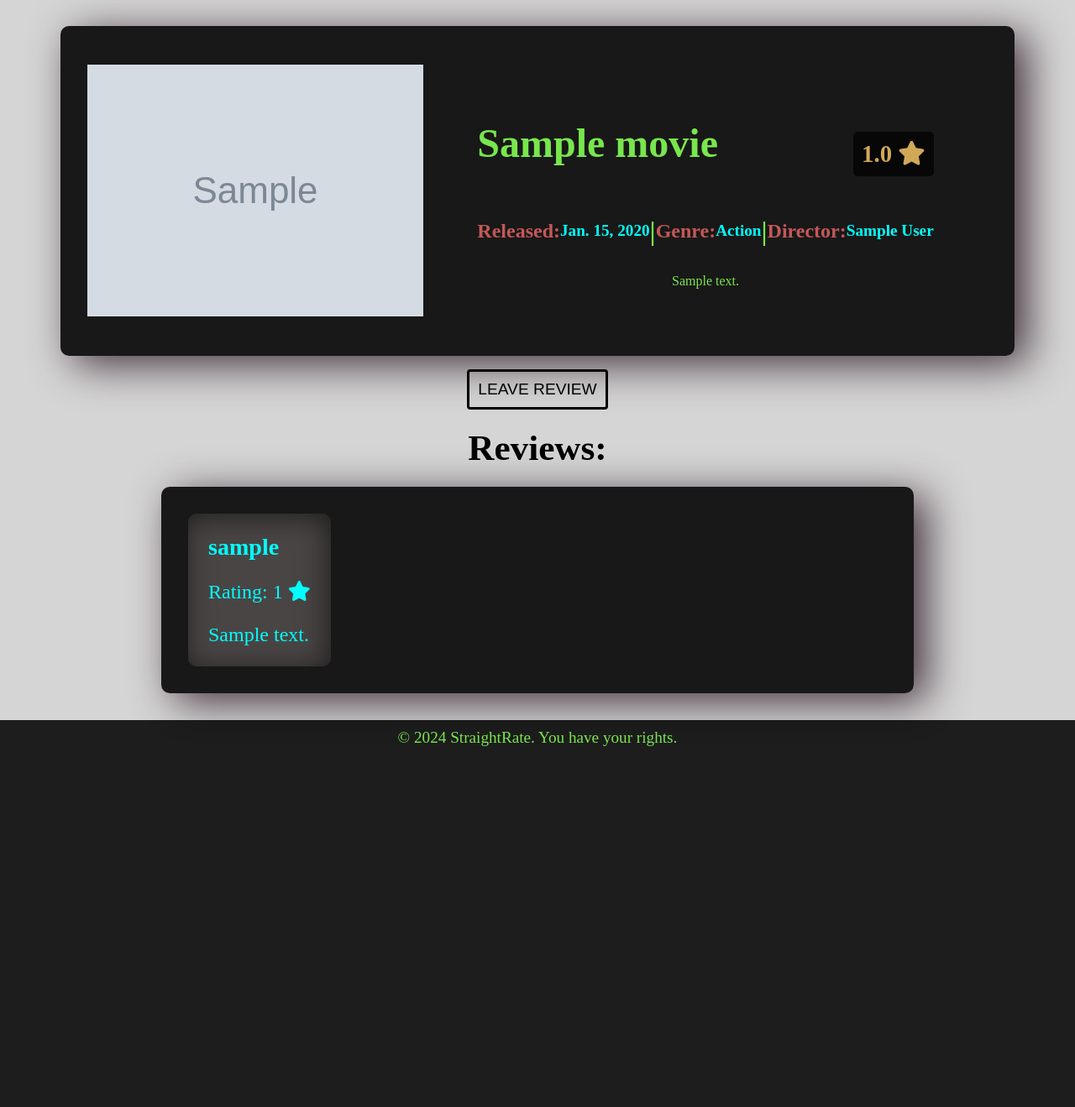
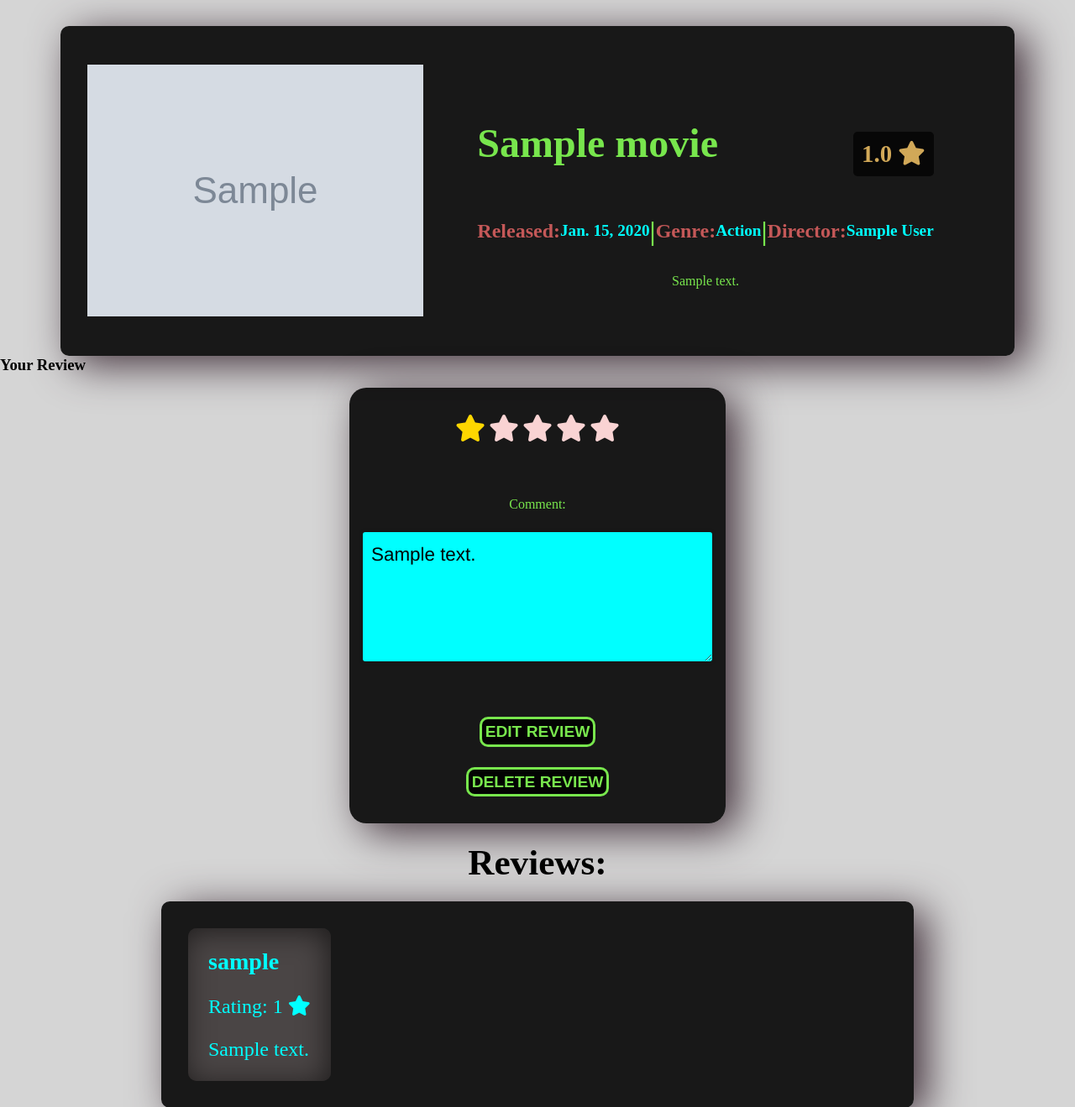
Before and after one commit to lefcho/StraightRate, a Django app: page /1/details-movie/ in a window 1280 px wide. Shown: the part 171-1490 px from the top of the page at 84% size. Before the commit the page ends 1060 px from the top, so only its background shows below. Run offline with Django 5.2, Linux system fonts and the light colour scheme; a user stored in the database is signed in; tables that the repository leaves empty hold one stand-in row (values such as "Sample post"); grey boxes marked "Sample" are stand-in pictures; some libraries are stand-ins or nearby versions.

Commit message:
working on editing and deleting reviews

```diff
--- a/StraightRate/reviews/urls.py
+++ b/StraightRate/reviews/urls.py
@@ -7,6 +7,5 @@ urlpatterns = (
     path('<int:game_id>/details-video-game/', views.details_game_view, name='details-video-game'),
     path('movies/', views.movie_dashboard, name='movie-dashboard'),
     path('video-games/', views.video_games_dashboard, name='video-games-dashboard'),
-    path('profile/edit_movie_review/<int:review_id>/', views.edit_movie_review, name='edit_movie_review'),
-    path('profile/edit_video_game_review/<int:review_id>/', views.edit_video_game_review, name='edit_video_game_review'),
+    path('review/delete/<int:review_id>/', views.delete_review, name='delete_review'),
 )
--- a/StraightRate/reviews/views.py
+++ b/StraightRate/reviews/views.py
@@ -1,10 +1,11 @@
+from django.contrib import messages
 from django.contrib.auth.decorators import login_required
 from django.db.models import Avg, Count
 from django.shortcuts import render, get_object_or_404, redirect
 
 from StraightRate.reviews.forms import AddMovieReviewForm, AddVideoGameReviewForm, EditMovieReviewForm, \
     EditVideoGameReviewForm
-from StraightRate.reviews.models import Movie, VideoGame
+from StraightRate.reviews.models import Movie, VideoGame, MovieReview
 
 
 def home(request):
@@ -32,6 +33,10 @@ def details_movie_view(request, movie_id):
     movie = get_object_or_404(Movie, id=movie_id)
     reviews = movie.reviews.all()
 
+    user_review = None
+    if request.user.is_authenticated:
+        user_review = MovieReview.objects.filter(movie=movie, user=request.user).first()
+
     if request.method == 'POST' and request.user.is_authenticated:
         form = AddMovieReviewForm(request.POST)
         if form.is_valid():
@@ -46,9 +51,27 @@ def details_movie_view(request, movie_id):
     context = {
         'movie': movie,
         'reviews': reviews,
+        'user_review': user_review,
         'form': form,
     }
     return render(request, 'movies/movie-details.html', context)
+
+
+@login_required
+def delete_review(request, review_id):
+    # Get the review object, or return a 404 if it doesn't exist
+    review = get_object_or_404(MovieReview, id=review_id)
+
+    # Check if the user is the owner of the review
+    if review.user == request.user:
+        # Delete the review
+        review.delete()
+        messages.success(request, "Your review has been deleted successfully.")
+    else:
+        messages.error(request, "You are not authorized to delete this review.")
+
+    # Redirect to the movie details page (or any other relevant page)
+    return redirect('details-movie', movie_id=review.movie.id)
 
 
 def details_game_view(request, game_id):
@@ -93,29 +116,3 @@ def video_games_dashboard(request):
         'games_by_genre': games_by_genre,
     }
     return render(request, 'video-games/video-games-dashboard.html', context)
-
-
-@login_required
-def edit_movie_review(request, review_id):
-    review = get_object_or_404(EditMovieReviewForm, id=review_id, user=request.user)
-
-    if request.method == 'POST':
-        form = EditMovieReviewForm(request.POST, instance=review)
-        if form.is_valid():
-            form.save()
-            return redirect('view_profile')
-
-    return redirect('view_profile')
-
-
-@login_required
-def edit_video_game_review(request, review_id):
-    review = get_object_or_404(EditVideoGameReviewForm, id=review_id, user=request.user)
-
-    if request.method == 'POST':
-        form = EditVideoGameReviewForm(request.POST, instance=review)
-        if form.is_valid():
-            form.save()
-            return redirect('view_profile')
-
-    return redirect('view_profile')
--- /dev/null
+++ b/static/scripts/editReviewButtonsHandler.js
@@ -0,0 +1,37 @@
+
+// Store the original values in a variable
+let originalValues = {};
+
+// When the "Edit" button is clicked
+document.getElementById('edit-review-btn').addEventListener('click', function() {
+    // Enable all input fields
+    document.querySelectorAll('.review-form textarea').forEach(input => {
+        input.disabled = false;
+
+        // Store the original value of each input field
+        originalValues[input.name] = input.value;
+    });
+
+    // Show the Save and Cancel buttons
+    document.getElementById('save-review-btn').classList.remove('hidden');
+    document.getElementById('cancel-review-btn').classList.remove('hidden');
+
+    // Hide the Edit button
+    this.classList.add('hidden');
+});
+
+// When the "Cancel" button is clicked
+document.getElementById('cancel-review-btn').addEventListener('click', function() {
+    // Reset all input fields to their original values
+    document.querySelectorAll('.review-form textarea').forEach(input => {
+        input.value = originalValues[input.name];
+        input.disabled = true;  // Disable the input fields again
+    });
+
+    // Hide the Save and Cancel buttons
+    document.getElementById('save-review-btn').classList.add('hidden');
+    document.getElementById('cancel-review-btn').classList.add('hidden');
+
+    // Show the Edit button
+    document.getElementById('edit-review-btn').classList.remove('hidden');
+});
--- a/static/scripts/handleStars.js
+++ b/static/scripts/handleStars.js
@@ -1,6 +1,9 @@
 document.addEventListener('DOMContentLoaded', function() {
     const stars = document.querySelectorAll('.star');
     const ratingValue = document.getElementById('rating-value');
+
+    // Set initial stars based on current rating
+    highlightStars(ratingValue.value);
 
     // Handle hover event
     stars.forEach(star => {
--- a/templates/movies/movie-details.html
+++ b/templates/movies/movie-details.html
@@ -41,9 +41,49 @@
 
         <div class="review-section">
             {% if user.is_authenticated %}
+                {% if user_review %}
+                    <!-- User's existing review with Edit and Delete buttons -->
+                    <div class="user-review">
+                        <h3>Your Review</h3>
+                        <div class="review-actions">
+                            <form class="review-form" method="POST">
+                                {% csrf_token %}
+                                <div class="star-rating">
+                                    <input type="hidden" name="rating" id="rating-value"
+                                           value="{{ user_review.rating }}">
+                                    <i class="fa fa-star star" data-value="1"></i>
+                                    <i class="fa fa-star star" data-value="2"></i>
+                                    <i class="fa fa-star star" data-value="3"></i>
+                                    <i class="fa fa-star star" data-value="4"></i>
+                                    <i class="fa fa-star star" data-value="5"></i>
+                                </div>
+                                <br>
+                                <label for="comment">Comment:</label>
+                                <textarea name="comment" id="comment" rows="4" disabled
+                                          data-initial-comment="{{ user_review.comment }}">{{ user_review.comment }}</textarea>
+                                <input type="hidden" name="rating" id="rating-value" value="{{ user_review.rating }}"
+                                       data-initial-rating="{{ user_review.rating }}">
+                                <br>
+                                <button type="button" id="edit-review-btn" class="btn btn-primary">Edit Review</button>
+                                <button type="submit" id="save-review-btn" class="btn btn-success hidden">Save Review
+                                </button>
+                                <button type="button" id="cancel-review-btn" class="btn btn-danger hidden">Cancel
+                                </button>
+                                <form class="delete-review-form" method="POST" action="{% url 'delete_review' user_review.id %}">
+                                    {% csrf_token %}
+                                    <button type="submit" class="btn btn-danger">Delete Review</button>
+                                </form>
+
+                            </form>
+                        </div>
+                    </div>
+
+                {% else %}
+                    <!-- Show Leave Review button if the user hasn't left a review -->
                     <div class="leave-review-cont">
                         <a href="#" id="toggle-review" onclick="toggleReviewForm()">Leave Review</a>
                     </div>
+                {% endif %}
             {% else %}
                 <div class="leave-review-cont">
                     <p><a href="{% url 'login' %}">log in</a> to leave a review.</p>
@@ -64,11 +104,11 @@
                     </div>
                     <br>
                     <label for="comment">Comment:</label>
-                <textarea name="comment" id="comment" rows="4" required>{{ form.comment.value|default:'' }}</textarea>
+                    <textarea name="comment" id="comment" rows="4"
+                              required>{{ form.comment.value|default:'' }}</textarea>
                     <br>
                     <button type="submit" class="btn-three draw-border btn-primary">Post Review</button>
                 </form>
-
             </div>
 
             <h2 id="title-review">Reviews:</h2>
@@ -89,6 +129,6 @@
 
     <script type="text/javascript" src="{% static 'scripts/toggleReview.js' %}"></script>
     <script type="text/javascript" src="{% static 'scripts/handleStars.js' %}"></script>
-
+    <script type="text/javascript" src="{% static 'scripts/editReviewButtonsHandler.js' %}"></script>
 
 {% endblock %}
```
Lines whose indentation alone changed are shown as unchanged.
